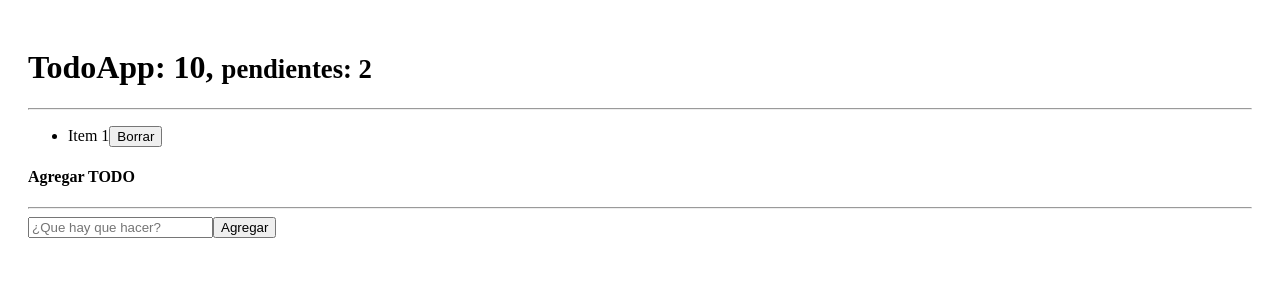
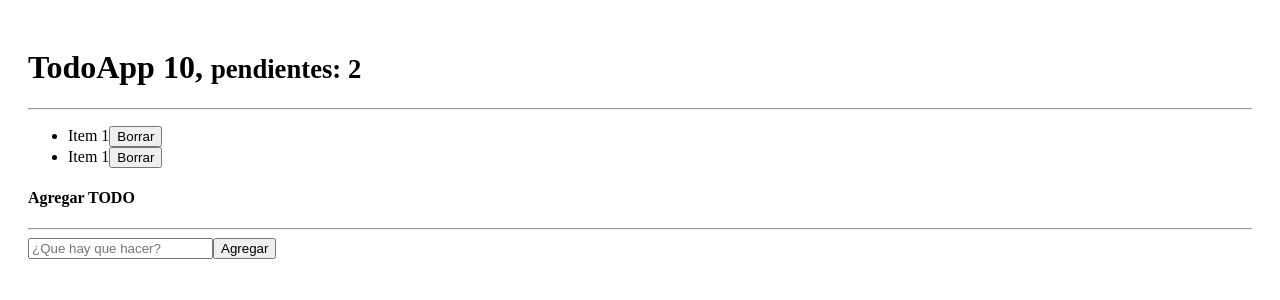
Before and after one commit to UlisesOrnelasR/hooks-app, a React app: page / in a window 1280 px wide. Shown: the top 300 px of the page. Built offline with nearby package versions, Linux system fonts and the light colour scheme; the HTML template or start-up script is replaced by a standard one.

Commit message:
Corrigiendo nombre: De state a todos

```diff
--- a/src/08-useReducer/TodoApp.jsx
+++ b/src/08-useReducer/TodoApp.jsx
@@ -1,4 +1,5 @@
 import { useReducer } from "react";
+import { TodoList } from "./TodoList";
 import { todoReducer } from "./todoReducer";
 
 const initialState = [
@@ -15,22 +16,27 @@ const initialState = [
 ];
 
 export const TodoApp = () => {
-  const [state, dispatch] = useReducer(todoReducer, initialState);
+  const [todos, dispatch] = useReducer(todoReducer, initialState);
 
   return (
     <>
       <h1>
-        TodoApp: 10, <small>pendientes: 2</small>
+        TodoApp 10, <small>pendientes: 2</small>
       </h1>
       <hr />
 
       <div className="row">
         <div className="col-7">
           <ul className="list-group">
-            <li className="list-group-item d-flex justify-content-between">
-              <span className="align-self-center">Item 1</span>
-              <button className="btn btn-danger">Borrar</button>
-            </li>
+            {todos.map((todo) => (
+              <li
+                key={todo.id}
+                className="list-group-item d-flex justify-content-between"
+              >
+                <span className="align-self-center">Item 1</span>
+                <button className="btn btn-danger">Borrar</button>
+              </li>
+            ))}
           </ul>
         </div>
         <div className="col-5">
```
